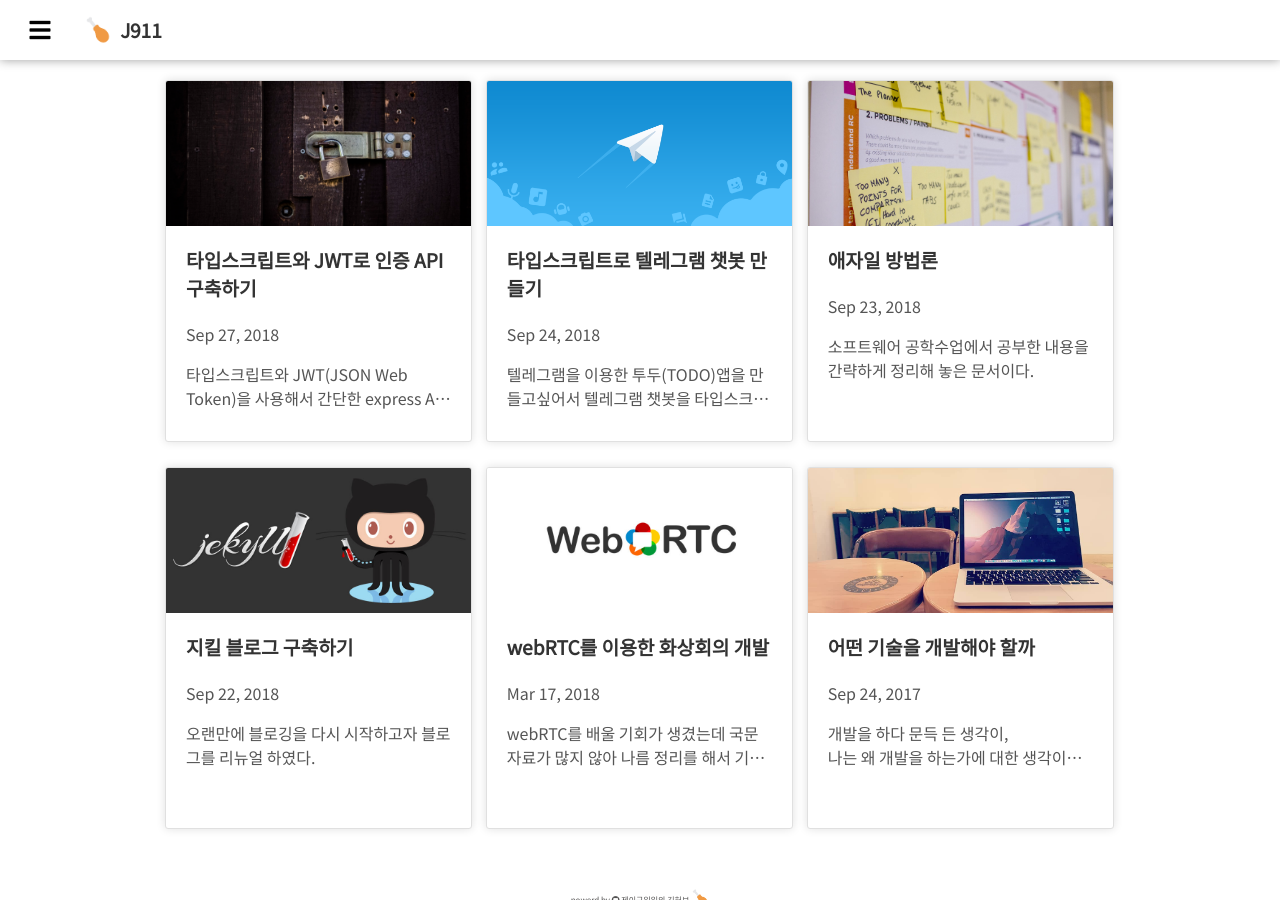
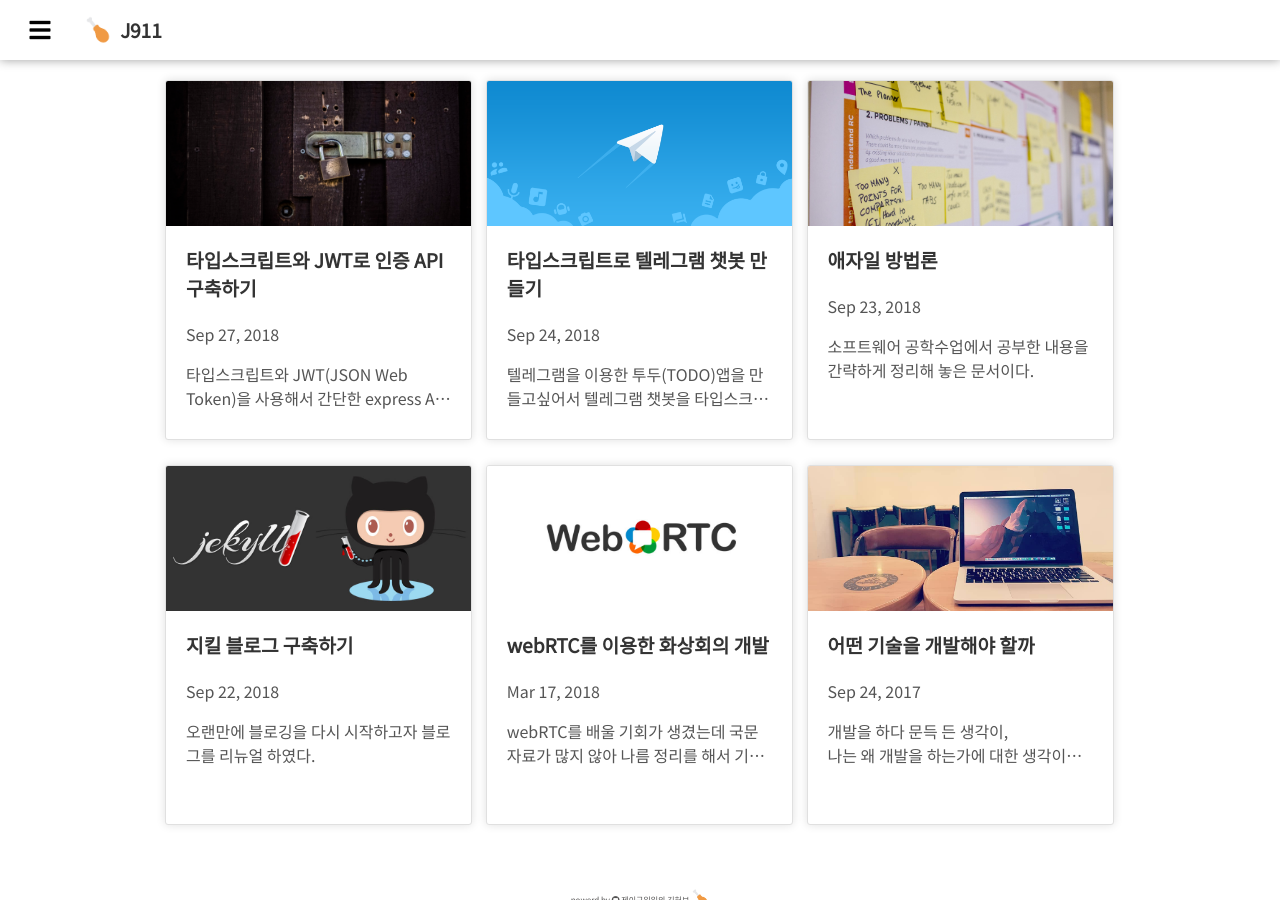
Before and after one commit to kmss1258/kmss1258.github.io, a Jekyll site: the page built from index.html, in a window 1280 px wide and 900 px high. Built offline with Jekyll 4.4.1, drawn with Linux system fonts in a browser that asks for light colours; nearby versions of some CDN libraries; the list of posts is cut into pages by our own code.

Commit message:
update css

```diff
--- a/assets/css/main.css
+++ b/assets/css/main.css
@@ -201,7 +201,7 @@ hr {
 
 .card {
     display: inline-block;
-    width:31.8%;
+    width:32%;
     height: 360px;
     background-color: #fff;
     box-shadow: 0 0 10px #e0e0e0;
@@ -212,7 +212,7 @@ hr {
     margin-right: 5px;
     cursor: pointer;
     overflow: hidden;
-
+    box-sizing: border-box;
 }
 .card__cover {
     width: 100%;
@@ -313,9 +313,6 @@ hr {
     .container {
         width: 768px;
     }
-    .card {
-        width:31.4%;
-    }
     .card__header__title {
         font-size: 1rem;
     }
```
